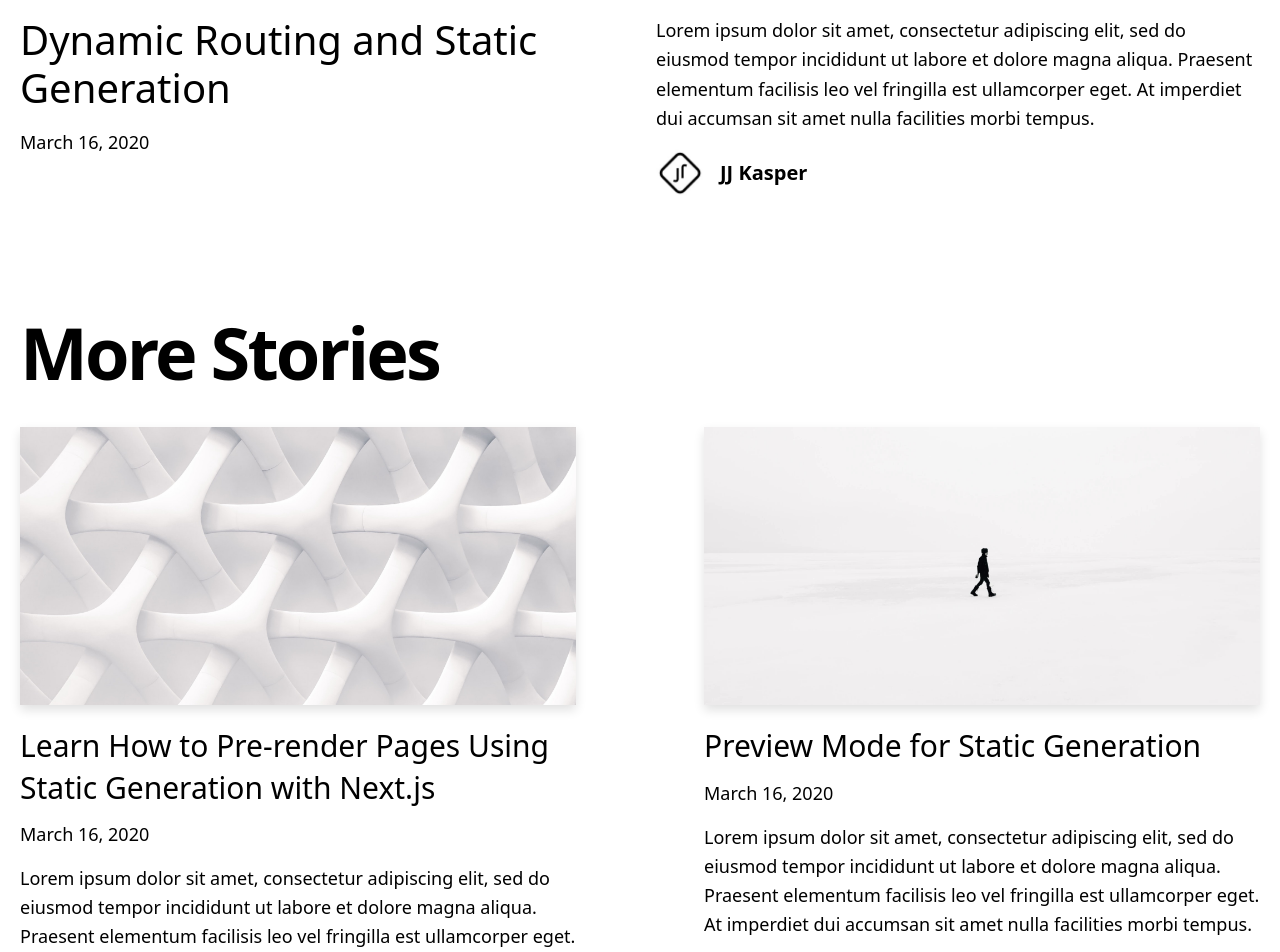
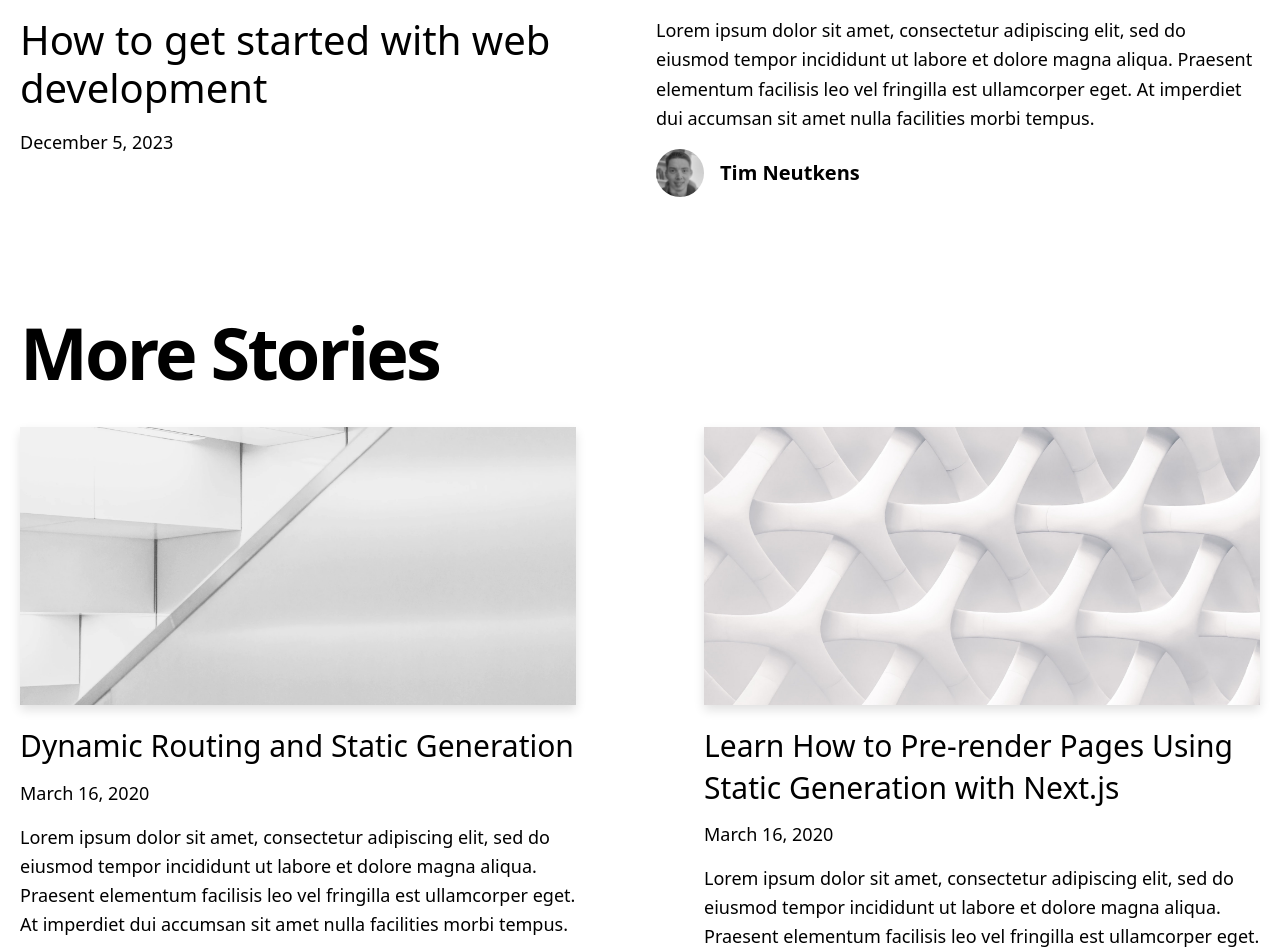
Before and after one commit to kanugurajesh/kanugurajesh.github.io, a Next.js app: page / in a window 1280 px wide. Shown: the part 900-1852 px from the top of the page. Built offline with nearby package versions, Linux system fonts and the light colour scheme.

Commit message:
Adding my first blog

```diff
--- /dev/null
+++ b/_posts/web-development.md
@@ -0,0 +1,19 @@
+---
+title: 'How to get started with web development'
+excerpt: 'Lorem ipsum dolor sit amet, consectetur adipiscing elit, sed do eiusmod tempor incididunt ut labore et dolore magna aliqua. Praesent elementum facilisis leo vel fringilla est ullamcorper eget. At imperdiet dui accumsan sit amet nulla facilities morbi tempus.'
+coverImage: '/assets/blog/hello-world/cover.jpg'
+date: '2023-12-05T05:35:07.322Z'
+author:
+  name: Tim Neutkens
+  picture: '/assets/blog/authors/tim.jpeg'
+ogImage:
+  url: '/assets/blog/hello-world/cover.jpg'
+---
+
+Lorem ipsum dolor sit amet, consectetur adipiscing elit, sed do eiusmod tempor incididunt ut labore et dolore magna aliqua. Praesent elementum facilisis leo vel fringilla est ullamcorper eget. At imperdiet dui accumsan sit amet nulla facilities morbi tempus. Praesent elementum facilisis leo vel fringilla. Congue mauris rhoncus aenean vel. Egestas sed tempus urna et pharetra pharetra massa massa ultricies.
+
+Venenatis cras sed felis eget velit. Consectetur libero id faucibus nisl tincidunt. Gravida in fermentum et sollicitudin ac orci phasellus egestas tellus. Volutpat consequat mauris nunc congue nisi vitae. Id aliquet risus feugiat in ante metus dictum at tempor. Sed blandit libero volutpat sed cras. Sed odio morbi quis commodo odio aenean sed adipiscing. Velit euismod in pellentesque massa placerat. Mi bibendum neque egestas congue quisque egestas diam in arcu. Nisi lacus sed viverra tellus in. Nibh cras pulvinar mattis nunc sed. Luctus accumsan tortor posuere ac ut consequat semper viverra. Fringilla ut morbi tincidunt augue interdum velit euismod.
+
+## Lorem Ipsum
+
+Tristique senectus et netus et malesuada fames ac turpis. Ridiculous mus mauris vitae ultricies leo integer malesuada nunc vel. In mollis nunc sed id semper. Egestas tellus rutrum tellus pellentesque. Phasellus vestibulum lorem sed risus ultricies tristique nulla. Quis blandit turpis cursus in hac habitasse platea dictumst quisque. Eros donec ac odio tempor orci dapibus ultrices. Aliquam sem et tortor consequat id porta nibh. Adipiscing elit duis tristique sollicitudin nibh sit amet commodo nulla. Diam vulputate ut pharetra sit amet. Ut tellus elementum sagittis vitae et leo. Arcu non odio euismod lacinia at quis risus sed vulputate.
--- a/components/alert.tsx
+++ b/components/alert.tsx
@@ -18,7 +18,11 @@
         <div className="py-2 text-center text-sm">
           {preview ? (
               <>
-              This page is a preview.{' '}
+                {/*
+                  Wrap the JSX element <a> with curly braces {}
+                  to indicate that it is a JavaScript expression
+                */}
+                {' '}
                 <a
                   href="/api/exit-preview"
                   className="underline hover:text-teal-300 duration-200 transition-colors"
--- a/components/layout.tsx
+++ b/components/layout.tsx
@@ -12,7 +12,6 @@
     <>
       <Meta />
       <div className="min-h-screen">
-        {/* <Alert preview={preview} /> */}
         <main>{children}</main>
       </div>
       <Footer />
--- a/pages/index.tsx
+++ b/pages/index.tsx
@@ -40,6 +40,7 @@
 }
 
 export const getStaticProps = async () => {
+
   const allPosts = getAllPosts([
     'title',
     'date',
@@ -52,4 +53,5 @@
   return {
     props: { allPosts },
   }
+
 }
--- a/pages/posts/[slug].tsx
+++ b/pages/posts/[slug].tsx
@@ -8,7 +8,6 @@
 import { getPostBySlug, getAllPosts } from '../../lib/api'
 import PostTitle from '../../components/post-title'
 import Head from 'next/head'
-import { CMS_NAME } from '../../lib/constants'
 import markdownToHtml from '../../lib/markdownToHtml'
 import type PostType from '../../interfaces/post'
 
@@ -21,8 +20,6 @@
 export default function Post({ post, morePosts, preview }: Props) {
   const router = useRouter()
   const title = 'Rajesh Blog'
-  // const title = `${post.title} | Rajesh Blog`
-  // const title = `${post.title} | Next.js Blog Example with ${CMS_NAME}`
   if (!router.isFallback && !post?.slug) {
     return <ErrorPage statusCode={404} />
   }
```
Also changed, not shown: 23 other files (tests, documents, lock files or other folders). Lines whose indentation alone changed are shown as unchanged.
